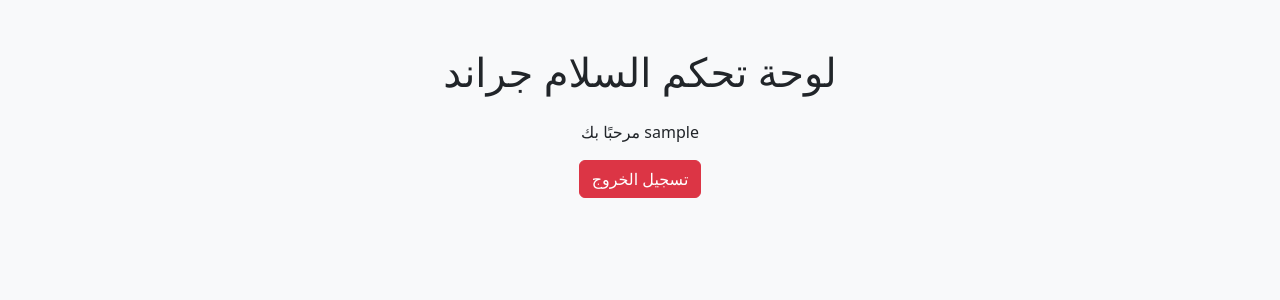
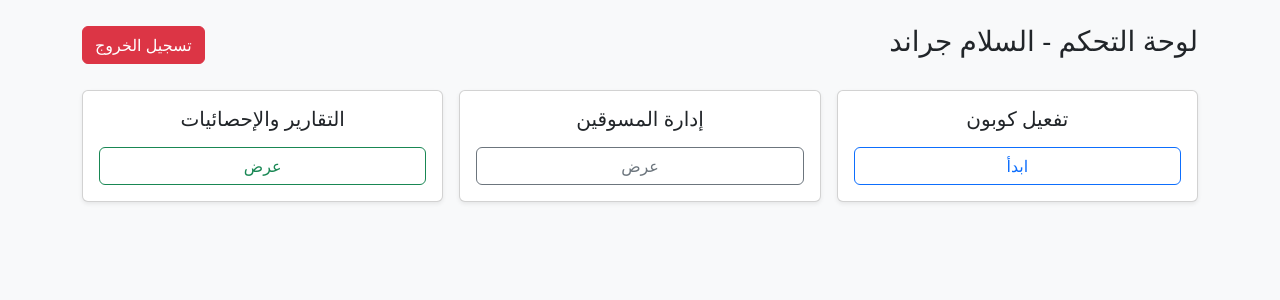
Before and after one commit to hesham-ayman2025/alsalam-grand, a Flask app: page /dashboard in a window 1280 px wide. Shown: the top 300 px of the page. Run offline with Flask 3, Linux system fonts and the light colour scheme; the visitor is signed in with stand-in values (Sample User, id 1).

Commit message:
تحديث جديد

```diff
--- a/app.py
+++ b/app.py
@@ -1,20 +1,19 @@
-
 from flask import Flask, render_template, request, redirect, url_for, session, flash
 from flask_session import Session
 import os
 
 app = Flask(__name__)
-app.secret_key = "secret"
+app.secret_key = "alsalam_secret"
 app.config["SESSION_TYPE"] = "filesystem"
 Session(app)
 
-@app.route('/')
+@app.route("/")
 def index():
     return render_template("index.html")
 
-@app.route('/login', methods=['GET', 'POST'])
+@app.route("/login", methods=["GET", "POST"])
 def login():
-    if request.method == 'POST':
+    if request.method == "POST":
         username = request.form.get("username")
         password = request.form.get("password")
         if username == "admin" and password == "admin123":
@@ -25,13 +24,13 @@ def login():
             return redirect(url_for("login"))
     return render_template("login.html")
 
-@app.route('/dashboard')
+@app.route("/dashboard")
 def dashboard():
     if "username" not in session:
         return redirect(url_for("login"))
     return render_template("dashboard.html")
 
-@app.route('/logout')
+@app.route("/logout")
 def logout():
     session.clear()
     return redirect(url_for("index"))
--- a/requirements.txt
+++ b/requirements.txt
@@ -1,3 +1,3 @@
 Flask==2.3.3
 Flask-Session==0.5.0
-gunicorn
+gunicorn==23.0.0
--- a/templates/dashboard.html
+++ b/templates/dashboard.html
@@ -1,16 +1,37 @@
 
 <!DOCTYPE html>
-<html lang="ar">
+<html lang="ar" dir="rtl">
 <head>
-    <meta charset="UTF-8">
-    <title>لوحة التحكم - السلام جراند</title>
-    <link href="https://cdn.jsdelivr.net/npm/bootstrap@5.3.3/dist/css/bootstrap.rtl.min.css" rel="stylesheet">
+  <meta charset="UTF-8">
+  <title>لوحة التحكم</title>
+  <link rel="stylesheet" href="https://cdn.jsdelivr.net/npm/bootstrap@5.3.3/dist/css/bootstrap.rtl.min.css">
 </head>
 <body class="bg-light">
-    <div class="container py-5 text-center">
-        <h1 class="mb-4">لوحة تحكم السلام جراند</h1>
-        <p>مرحبًا بك {{ session['username'] }}</p>
-        <a href="/logout" class="btn btn-danger">تسجيل الخروج</a>
+  <div class="container py-4">
+    <div class="d-flex justify-content-between align-items-center mb-4">
+      <h3>لوحة التحكم - السلام جراند</h3>
+      <a href="/logout" class="btn btn-danger">تسجيل الخروج</a>
     </div>
+    <div class="row g-3">
+      <div class="col-md-4">
+        <div class="card text-center shadow-sm p-3">
+          <h5>تفعيل كوبون</h5>
+          <a href="/activate" class="btn btn-outline-primary mt-2">ابدأ</a>
+        </div>
+      </div>
+      <div class="col-md-4">
+        <div class="card text-center shadow-sm p-3">
+          <h5>إدارة المسوقين</h5>
+          <a href="/marketers" class="btn btn-outline-secondary mt-2">عرض</a>
+        </div>
+      </div>
+      <div class="col-md-4">
+        <div class="card text-center shadow-sm p-3">
+          <h5>التقارير والإحصائيات</h5>
+          <a href="/reports" class="btn btn-outline-success mt-2">عرض</a>
+        </div>
+      </div>
+    </div>
+  </div>
 </body>
 </html>
```
Also changed, not shown: templates/index.html (+9 -21 lines), templates/login.html (+26 -16 lines), static/img/AL SALAM LOG 1.png (added).
